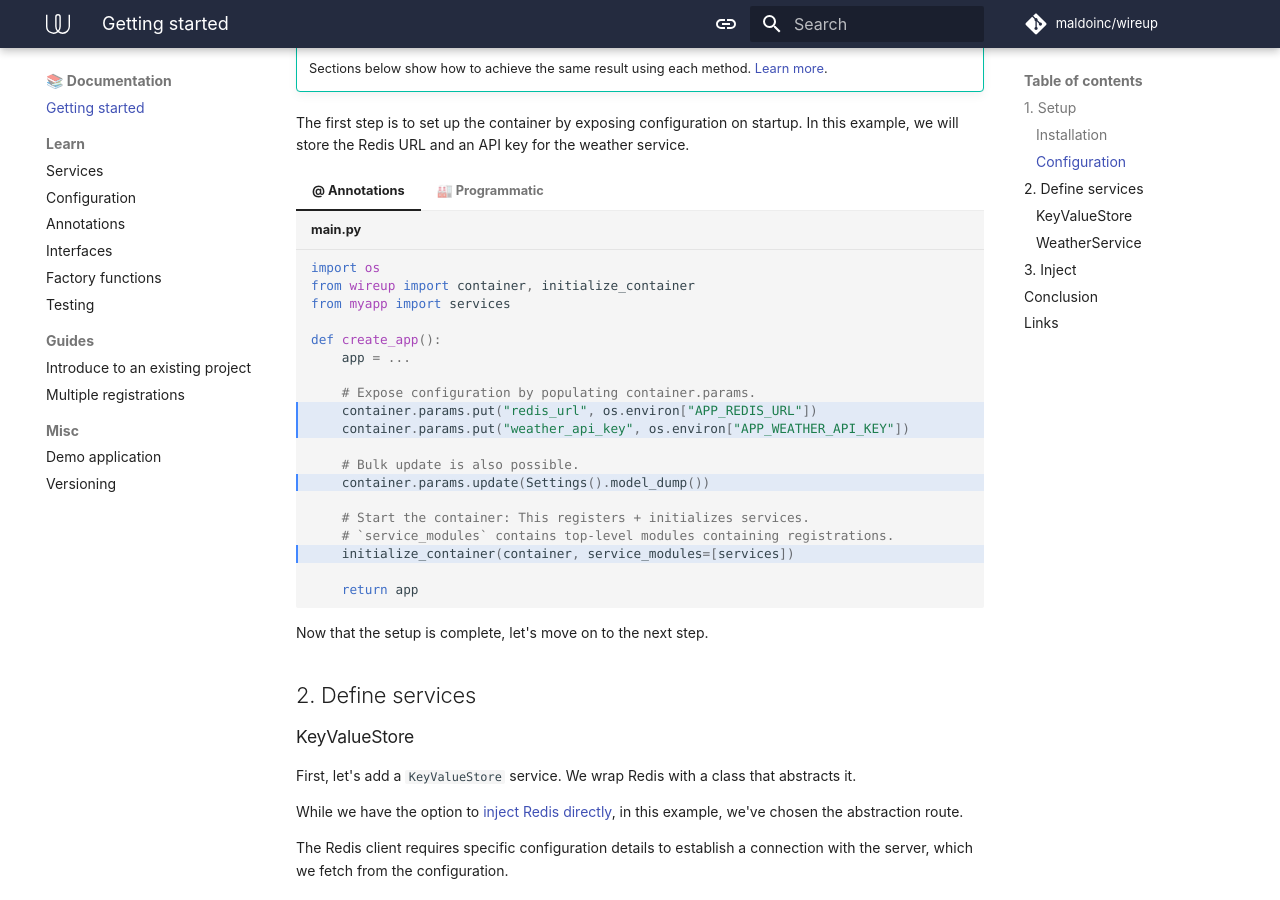
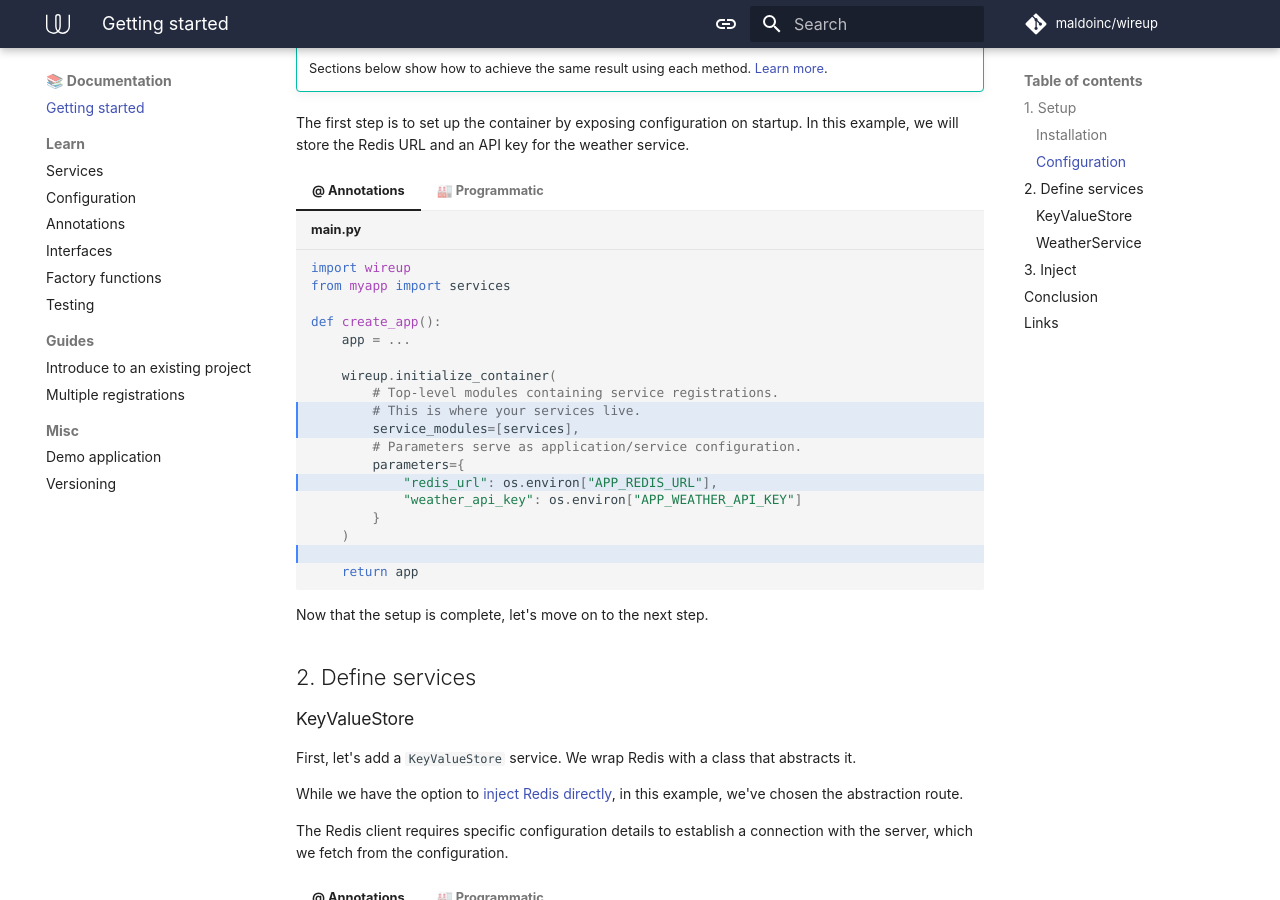
Before and after one commit to maldoinc/wireup, an MkDocs documentation site: the page built from docs/pages/getting_started.md, in a window 1280 px wide and 900 px high, scrolled down 613 px. Built offline with MkDocs 1.6.1 and Material for MkDocs 9.7.7, drawn with Linux system fonts in a browser that asks for light colours; some web fonts are replaced; comment, search, counter and statistics services are not loaded; the version menu is left out.

Commit message:
Add parameters and make container optional in initialize_container

````diff
--- a/docs/pages/getting_started.md
+++ b/docs/pages/getting_started.md
@@ -28,32 +28,31 @@ In this example, we will store the Redis URL and an API key for the weather serv
 === "@ Annotations"
 
     ```python title="main.py" hl_lines="9 10 13 17"
-    import os
-    from wireup import container, initialize_container
+    import wireup
     from myapp import services
 
     def create_app():
         app = ...
 
-        # Expose configuration by populating container.params.
-        container.params.put("redis_url", os.environ["APP_REDIS_URL"])
-        container.params.put("weather_api_key", os.environ["APP_WEATHER_API_KEY"])
-
-        # Bulk update is also possible.
-        container.params.update(Settings().model_dump())
-
-        # Start the container: This registers + initializes services.
-        # `service_modules` contains top-level modules containing registrations.
-        initialize_container(container, service_modules=[services])
+        wireup.initialize_container(
+            # Top-level modules containing service registrations.
+            # This is where your services live.
+            service_modules=[services],
+            # Parameters serve as application/service configuration.
+            parameters={
+                "redis_url": os.environ["APP_REDIS_URL"],
+                "weather_api_key": os.environ["APP_WEATHER_API_KEY"]
+            }
+        )
 
         return app
     ```
 
 === "🏭 Programmatic"
     ```python title="main.py" hl_lines="15 19"
-    from pydantic import Field, PostgresDsn
+    from pydantic import Field
     from pydantic_settings import BaseSettings
-    from wireup import container, initialize_container
+    import wireup
 
     from myapp.services import factories
 
@@ -69,7 +68,7 @@ In this example, we will store the Redis URL and an API key for the weather serv
 
         # Start the container: This registers + initializes services
         # service_modules contains top-level modules containing registrations.
-        initialize_container(container, service_modules=[factories])
+        wireup.initialize_container(container, service_modules=[factories])
 
         return app
     ```
````
Also changed, not shown: readme.md, 1 other file.
